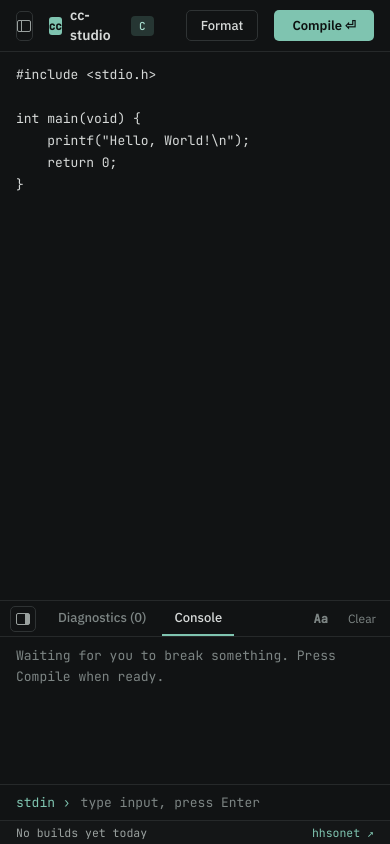
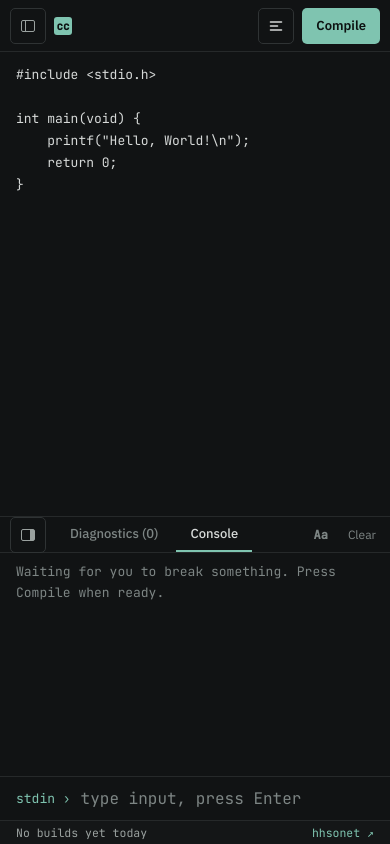
Before and after one commit to hhsonet/cc-studio, a website: page public/index.html in a window 390 px wide. Drawn offline with Linux system fonts and the light colour scheme; no server answers.

Commit message:
Improve mobile layout: compact top bar, icon buttons, word wrap, touch targets
Co-Authored-By: Claude Sonnet 5.5 <noreply@anthropic.com>

```diff
--- a/public/app.js
+++ b/public/app.js
@@ -93,6 +93,7 @@ const CONSOLE_COLORS = {
 };
 
 const INDENT_SIZES = [2, 4, 8];
+const PHONE = window.matchMedia('(max-width: 760px)'); // the layout where the sidebar is an overlay
 const FORMAT_STYLES = window.CCFormat.STYLES; // from format-config.js
 
 /** Editor indentation settings: auto indent on/off and the indent width (spaces). */
@@ -342,7 +343,11 @@ async function initMonaco() {
     autoIndent: state.indent.auto ? 'full' : 'none',
     renderLineHighlight: 'line',
     stickyScroll: { enabled: false },
+    // On a phone, wrap long lines instead of scrolling sideways, and keep the line-number gutter slim.
+    wordWrap: PHONE.matches ? 'on' : 'off',
+    lineNumbersMinChars: PHONE.matches ? 3 : 5,
   });
+  PHONE.addEventListener('change', () => instance.updateOptions({ wordWrap: PHONE.matches ? 'on' : 'off', lineNumbersMinChars: PHONE.matches ? 3 : 5 }));
   // Ctrl/Cmd+Enter inside the editor (Monaco swallows the key otherwise).
   instance.addCommand(m.KeyMod.CtrlCmd | m.KeyCode.Enter, () => runClicked());
   // Shift+Alt+F everywhere. (Monaco's own Format Document key is Ctrl+Shift+I on Linux, so bind ours too.)
@@ -1086,7 +1091,8 @@ function setPhase(p) {
   const btn = $('run');
   btn.disabled = false;
   btn.querySelector('.spinner').hidden = p === 'idle';
-  btn.querySelector('.label').textContent = { idle: 'Compile ⏎', compiling: 'Compiling…', running: 'Stop' }[p];
+  btn.querySelector('.label').textContent = { idle: 'Compile', compiling: 'Compiling…', running: 'Stop' }[p];
+  btn.querySelector('.key').hidden = p !== 'idle'; // the Enter hint only while it can be used
   btn.title = p === 'idle' ? 'Compile and run (Ctrl+Enter)' : 'Stop';
 }
 
--- a/public/index.html
+++ b/public/index.html
@@ -2,7 +2,7 @@
 <html lang="en">
 <head>
   <meta charset="utf-8">
-  <meta name="viewport" content="width=device-width, initial-scale=1">
+  <meta name="viewport" content="width=device-width, initial-scale=1, viewport-fit=cover">
   <meta name="color-scheme" content="dark light">
   <title>cc-studio</title>
   <link rel="stylesheet" href="fonts.css">
@@ -14,7 +14,7 @@
       <button id="toggle-side" class="sidebtn js-toggle-side" type="button" title="Toggle sidebar" aria-label="Toggle sidebar" aria-expanded="true">
         <span class="sideicon"><span></span></span>
       </button>
-      <div class="brand"><span class="logo">cc</span>cc-studio</div>
+      <div class="brand"><span class="logo">cc</span><span class="brand-name">cc-studio</span></div>
       <span id="filename" class="crumb"></span>
       <span id="lang" class="chip"></span>
       <div class="grow"></div>
@@ -28,11 +28,17 @@
         <svg viewBox="0 0 16 16" width="14" height="14" aria-hidden="true"><path d="M8 11V3m0 0L4.5 6.5M8 3l3.5 3.5M3 13.5h10" fill="none" stroke="currentColor" stroke-width="1.6" stroke-linecap="round" stroke-linejoin="round"/></svg>
         <span class="label">Push</span>
       </button>
-      <button id="share" class="ghost" type="button" title="Send the open file to one of your classes" hidden>Share</button>
-      <button id="format" class="ghost" type="button" title="Format the open file (Shift+Alt+F)">Format</button>
+      <button id="share" class="ghost icon-btn" type="button" title="Send the open file to one of your classes" aria-label="Share with a class" hidden>
+        <svg viewBox="0 0 16 16" width="14" height="14" aria-hidden="true"><path d="M8 10V2.5m0 0L5 5.5m3-3 3 3M3 9v4.5h10V9" fill="none" stroke="currentColor" stroke-width="1.6" stroke-linecap="round" stroke-linejoin="round"/></svg>
+        <span class="label">Share</span>
+      </button>
+      <button id="format" class="ghost icon-btn" type="button" title="Format the open file (Shift+Alt+F)" aria-label="Format">
+        <svg viewBox="0 0 16 16" width="14" height="14" aria-hidden="true"><path d="M2.5 4h11M2.5 8h7M2.5 12h11" fill="none" stroke="currentColor" stroke-width="1.6" stroke-linecap="round"/></svg>
+        <span class="label">Format</span>
+      </button>
       <button id="run" class="primary" type="button" title="Compile and run (Ctrl+Enter)">
         <span class="spinner" hidden></span>
-        <span class="label">Compile ⏎</span>
+        <span class="label">Compile</span><span class="key" aria-hidden="true">⏎</span>
       </button>
     </header>
 
--- a/public/style.css
+++ b/public/style.css
@@ -21,7 +21,8 @@ button:focus-visible, input:focus-visible { outline: 2px solid var(--ac); outlin
 [hidden] { display: none !important; }
 .grow { flex: 1; }
 
-.app { height: 100vh; height: 100dvh; display: flex; flex-direction: column; }
+.app { height: 100vh; height: 100dvh; display: flex; flex-direction: column; max-width: 100vw; overflow: hidden; padding-bottom: env(safe-area-inset-bottom); }
+html { -webkit-text-size-adjust: 100%; text-size-adjust: 100%; }
 
 /* ---- top bar ---- */
 .topbar { display: flex; align-items: center; gap: 16px; padding: 0 16px; height: 52px; border-bottom: 1px solid var(--bd); flex: none; }
@@ -280,3 +281,31 @@ body.resizing { cursor: col-resize; user-select: none; }
 body.resizing .sidebar, body.resizing .panel { transition: none; }
 @media (max-width: 960px) { .resizer-panel { display: none; } } /* the panel sits under the editor here */
 @media (max-width: 760px) { #resize-side { display: none; } }   /* the sidebar is an overlay here */
+
+/* ---- Phones: a top bar that fits, bigger touch targets, no zoom-on-focus ---- */
+.key { margin-left: 2px; opacity: 0.75; font: 600 13px var(--sans); }
+@media (max-width: 760px) {
+  /* The whole bar has to fit in about 360px: only icons for the secondary buttons, no brand name, no key hint.
+     Wider than the screen makes the browser zoom the page out and push Compile off the edge. */
+  .topbar { gap: 8px; padding: 0 10px; min-width: 0; overflow-x: auto; scrollbar-width: none; }
+  .topbar::-webkit-scrollbar { display: none; }
+  .brand-name, .key { display: none; }
+  .brand { gap: 0; }
+  .primary { padding: 7px 14px; }
+  .icon-btn { padding: 6px 9px; }
+  .icon-btn svg { width: 16px; height: 16px; }
+  .chip { padding: 3px 6px; }
+  /* tap targets of about 36-40px, and no 300ms tap delay or double-tap zoom */
+  .ghost, .primary, .sidebtn { min-height: 36px; }
+  .sidebtn { min-width: 36px; }
+  button, .node, .ptab { touch-action: manipulation; }
+  .node { height: 38px; }
+  .ptab { padding: 0 14px; }
+  .panel { height: clamp(190px, 36dvh, 340px); }
+  /* 16px inputs: smaller text makes a phone zoom the page in when you tap the field */
+  .stdin-row input, .auth-dialog input, .auth-dialog select, #new-name { font-size: 16px; }
+  .stdin-row { height: 44px; }
+}
+@media (max-width: 520px) {
+  .chip { display: none; } /* the file's language is clear from its name in the sidebar */
+}
```
